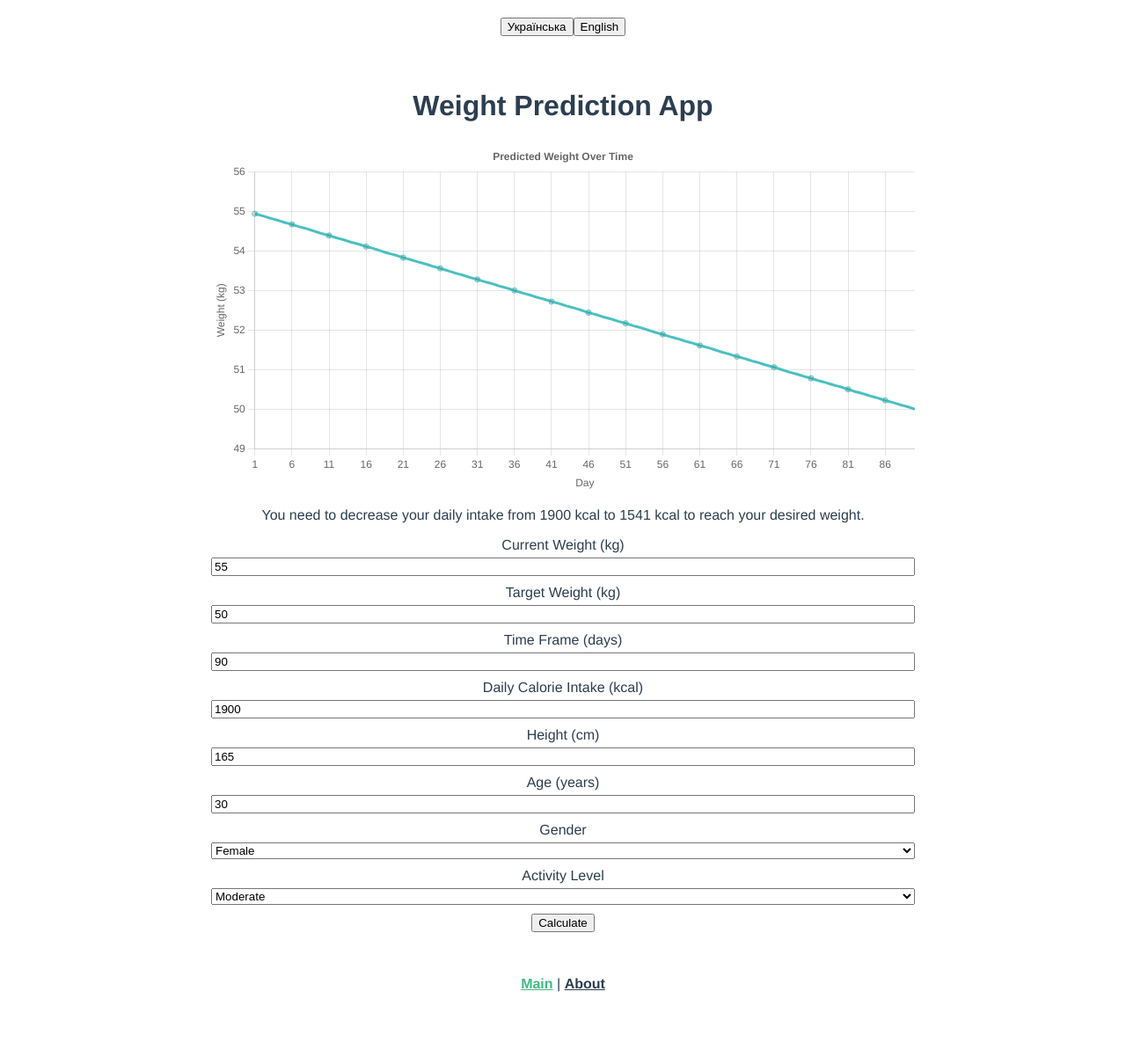
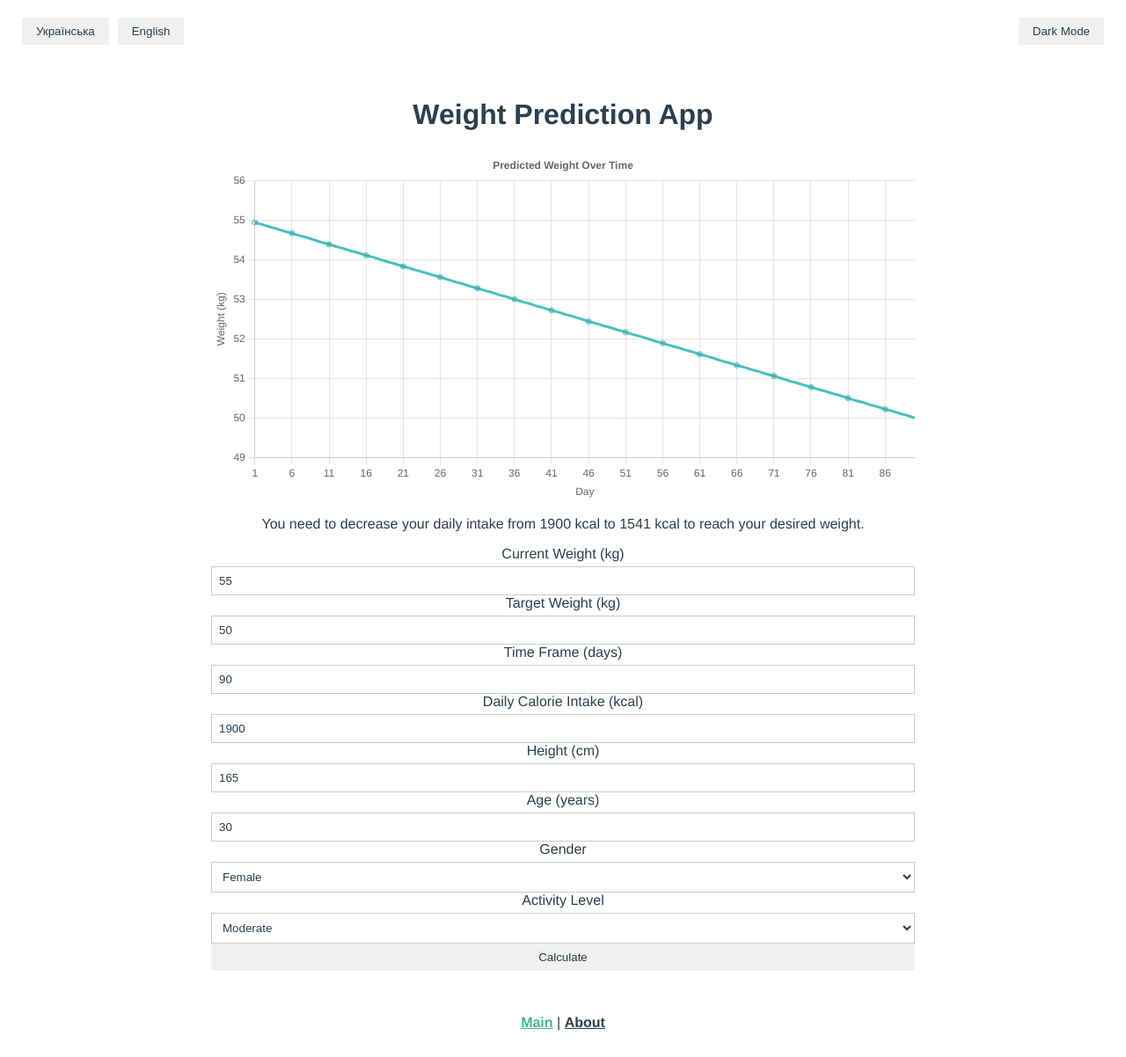
Before and after one commit to TenProtons/weight-prediction-app, a Vue app: page / in a window 1280 px wide. Shown: the whole page at 88% size. Before the commit the page ends 1166 px from the top, so only its background shows below. Built offline with nearby package versions, Linux system fonts and the light colour scheme.

Commit message:
in process

```diff
--- a/src/App.vue
+++ b/src/App.vue
@@ -1,8 +1,15 @@
 <template>
-  <div id="app">
-    <div class="language-switcher">
-      <button @click="changeLanguage('uk')">Українська</button>
-      <button @click="changeLanguage('en')">English</button>
+  <div :class="['app', theme]">
+    <div class="top-bar">
+      <div class="language-switcher">
+        <button @click="changeLanguage('uk')">Українська</button>
+        <button @click="changeLanguage('en')">English</button>
+      </div>
+      <div class="theme-switcher">
+        <button @click="toggleTheme">
+          {{ theme === 'dark-mode' ? t('lightMode') : t('darkMode') }}
+        </button>
+      </div>
     </div>
     <router-view />
     <nav>
@@ -13,21 +20,51 @@
 </template>
 
 <script lang="ts">
-import { defineComponent } from 'vue';
+import { defineComponent, ref, onMounted } from 'vue';
 import { useI18n } from 'vue-i18n';
 
 export default defineComponent({
   name: 'App',
   setup() {
     const { locale, t } = useI18n();
+    const theme = ref('light-mode');
 
     const changeLanguage = (lang: string) => {
       locale.value = lang;
       localStorage.setItem('Weight Prediction App language', lang);
     };
 
+    const toggleTheme = () => {
+      theme.value = theme.value === 'dark-mode' ? 'light-mode' : 'dark-mode';
+      document.documentElement.className = theme.value;
+      localStorage.setItem('theme', theme.value);
+    };
+
+    const detectPreferredTheme = () => {
+      const savedTheme = localStorage.getItem('theme');
+      if (savedTheme) {
+        theme.value = savedTheme;
+      } else {
+        const mediaQuery = window.matchMedia('(prefers-color-scheme: dark)');
+        theme.value = mediaQuery.matches ? 'dark-mode' : 'light-mode';
+        mediaQuery.addEventListener('change', (e) => {
+          if (!localStorage.getItem('theme')) {
+            theme.value = e.matches ? 'dark-mode' : 'light-mode';
+            document.documentElement.className = theme.value;
+          }
+        });
+      }
+      document.documentElement.className = theme.value;
+    };
+
+    onMounted(() => {
+      detectPreferredTheme();
+    });
+
     return {
       changeLanguage,
+      toggleTheme,
+      theme,
       t,
     };
   },
@@ -35,16 +72,23 @@ export default defineComponent({
 </script>
 
 <style lang="scss">
-#app {
+.app {
   font-family: Avenir, Helvetica, Arial, sans-serif;
-  -webkit-font-smoothing: antialiased;
-  -moz-osx-font-smoothing: grayscale;
   text-align: center;
-  color: #2c3e50;
+  color: var(--text-color);
+  background-color: var(--background-color);
+  transition: background-color 0.3s, color 0.3s;
 }
 
-.language-switcher {
-  margin: 20px;
+.top-bar {
+  display: flex;
+  justify-content: space-between;
+  padding: 20px;
+}
+
+.language-switcher button,
+.theme-switcher button {
+  margin: 0 5px;
 }
 
 nav {
@@ -52,10 +96,10 @@ nav {
 
   a {
     font-weight: bold;
-    color: #2c3e50;
+    color: var(--link-color);
 
     &.router-link-exact-active {
-      color: #42b983;
+      color: var(--active-link-color);
     }
   }
 }
--- a/src/components/InputField.vue
+++ b/src/components/InputField.vue
@@ -57,19 +57,13 @@ export default defineComponent({
 });
 </script>
 
-<style scoped>
+<style lang="scss" scoped>
 .input-field {
   display: flex;
   flex-direction: column;
-  margin-bottom: 10px;
-}
 
-label {
-  margin-bottom: 5px;
-}
-
-.error {
-  color: red;
-  font-size: 0.8em;
+  label {
+    margin-bottom: 5px;
+  }
 }
 </style>
--- a/src/components/SelectField.vue
+++ b/src/components/SelectField.vue
@@ -60,19 +60,13 @@ export default defineComponent({
 });
 </script>
 
-<style scoped>
+<style lang="scss" scoped>
 .select-field {
   display: flex;
   flex-direction: column;
-  margin-bottom: 10px;
-}
 
-label {
-  margin-bottom: 5px;
-}
-
-.error {
-  color: red;
-  font-size: 0.8em;
+  label {
+    margin-bottom: 5px;
+  }
 }
 </style>
--- a/src/components/UserInputForm.vue
+++ b/src/components/UserInputForm.vue
@@ -1,5 +1,5 @@
 <template>
-  <form @submit.prevent="onSubmit">
+  <form class="form-container" @submit.prevent="onSubmit">
     <InputField
       v-model="formData.weight"
       type="number"
@@ -258,24 +258,21 @@ export default defineComponent({
 </script>
 
 <style lang="scss" scoped>
-form div {
+.form-container {
   display: flex;
   flex-direction: column;
-  margin-bottom: 10px;
-}
-
-label {
-  display: block;
+  background-color: var(--background-color);
+  color: var(--text-color);
 }
 
 input,
 select {
-  display: flex;
+  background-color: var(--input-background);
+  color: var(--input-text-color);
 }
 
-.error {
-  margin: 0;
-  color: red;
-  font-size: 0.8em;
+button {
+  background-color: var(--button-background);
+  color: var(--button-text-color);
 }
 </style>
--- a/src/locales/en.json
+++ b/src/locales/en.json
@@ -31,5 +31,7 @@
   "invalidTimeFrame": "Time frame must be between 14 and 365 days.",
   "invalidCalorieIntake": "Calorie intake must be between 800 and 8000 kcal.",
   "invalidHeight": "Height must be between 100 cm and 250 cm.",
-  "invalidAge": "Age must be between 10 and 120 years."
+  "invalidAge": "Age must be between 10 and 120 years.",
+  "darkMode": "Dark Mode",
+  "lightMode": "Light Mode"
 }
--- a/src/locales/uk.json
+++ b/src/locales/uk.json
@@ -31,5 +31,7 @@
   "invalidTimeFrame": "Часовий проміжок повинен бути від 14 до 365 днів.",
   "invalidCalorieIntake": "Споживання калорій повинно бути від 800 до 8000 ккал.",
   "invalidHeight": "Зріст повинен бути від 100 см до 250 см.",
-  "invalidAge": "Вік повинен бути від 10 до 120 років."
+  "invalidAge": "Вік повинен бути від 10 до 120 років.",
+  "darkMode": "Темна тема",
+  "lightMode": "Світла тема"
 }
--- a/src/main.ts
+++ b/src/main.ts
@@ -3,6 +3,7 @@ import { createApp } from 'vue';
 import App from './App.vue';
 import router from './router';
 import { createI18n } from 'vue-i18n';
+import './styles/styles.scss';
 
 // Import locale messages
 import en from './locales/en.json';
--- /dev/null
+++ b/src/styles/styles.scss
@@ -0,0 +1,62 @@
+/* Define default variables for light mode */
+:root {
+  --background-color: #ffffff;
+  --text-color: #2c3e50;
+  --link-color: #2c3e50;
+  --active-link-color: #42b983;
+  --button-background: #f0f0f0;
+  --button-text-color: #2c3e50;
+  --input-background: #ffffff;
+  --input-text-color: #2c3e50;
+}
+
+/* Dark mode variables */
+.dark-mode {
+  --background-color: #2c3e50;
+  --text-color: #ffffff;
+  --link-color: #ffffff;
+  --active-link-color: #42b983;
+  --button-background: #3e4a59;
+  --button-text-color: #ffffff;
+  --input-background: #3e4a59;
+  --input-text-color: #ffffff;
+}
+
+/* Light mode variables */
+.light-mode {
+  /* Variables are already defined in :root */
+}
+
+/* Global styles */
+body {
+  margin: 0;
+  padding: 0;
+  background-color: var(--background-color);
+  color: var(--text-color);
+}
+
+button {
+  padding: 8px 16px;
+  background-color: var(--button-background);
+  color: var(--button-text-color);
+  border: none;
+  cursor: pointer;
+}
+
+input,
+select {
+  background-color: var(--input-background);
+  color: var(--input-text-color);
+  border: 1px solid #ccc;
+  padding: 8px;
+}
+
+.error {
+  color: red;
+  font-size: 0.8em;
+}
+
+/* Ensure transitions apply to all elements */
+* {
+  transition: background-color 0.1s, color 0.1s;
+}
--- a/src/views/MainView.vue
+++ b/src/views/MainView.vue
@@ -39,7 +39,6 @@ export default defineComponent({
 
       // Calculate the calorie adjustment
       const calorieAdjustment = Number(calculateCalorieAdjustment(inputUserData).toFixed());
-      console.log('calorieAdjustment', calorieAdjustment);
 
       // Calculate the adjusted caloric intake
       const adjustedCaloricIntake = Number((inputUserData.currentCalorieIntake + calorieAdjustment).toFixed());
```
